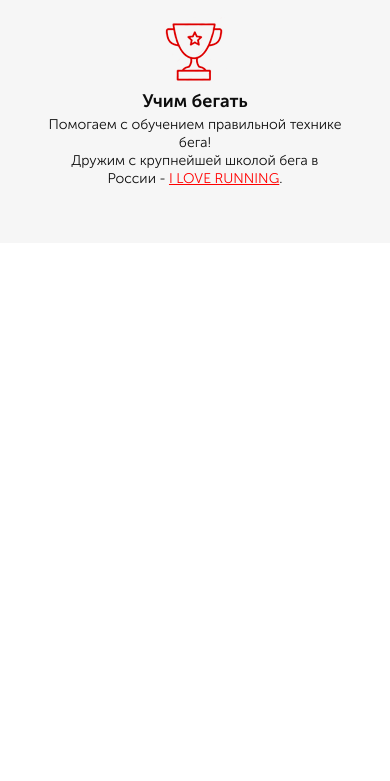
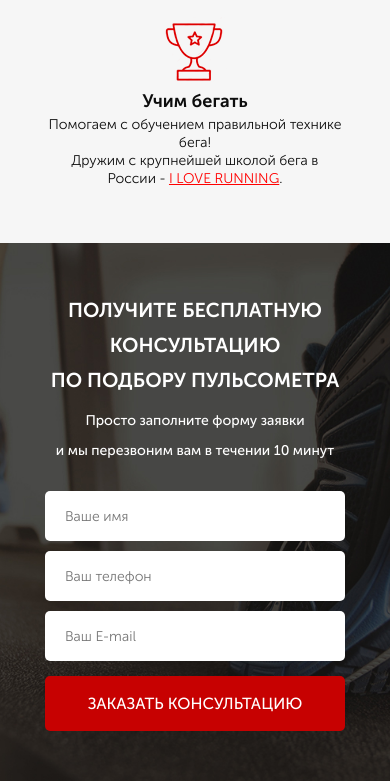
Before and after one commit to n3kk3ll/Pulse, a website: page src/index.html in a window 390 px wide. Shown: the part 1015-1796 px from the top of the page. Before the commit the page ends 1258 px from the top, so only its background shows below. Drawn offline with Linux system fonts and the light colour scheme.

Commit message:
added form block

```diff
--- a/src/index.html
+++ b/src/index.html
@@ -69,6 +69,7 @@
             </div>
         </div>
     </div>
+
     <div class="advantages">
         <div class="container">
             <h2 class="title advantages__title">
@@ -115,5 +116,26 @@
             </div>
         </div>
     </div>
+
+    <div class="consultation">
+        <div class="container">
+            <h2 class="title title_left">
+                Получите бесплатную консультацию<br>
+                по подбору пульсометра
+            </h2>
+            <div class="consultation__descr">
+                Просто заполните форму заявки <br>
+                и мы перезвоним вам в течении 10 минут
+            </div>
+
+            <form class="feed-form" action="#">
+                <input required type="text" name="name" placeholder="Ваше имя">
+                <input required type="number" name="phone" placeholder="Ваш телефон">
+                <input required type="email" name="email" placeholder="Ваш E-mail">
+                <button class="button button_submit">заказать кОНСУЛЬТАЦИЮ</button>
+            </form>
+
+        </div>
+    </div>
 </body>
 </html>
--- a/src/sass/base/_media.sass
+++ b/src/sass/base/_media.sass
@@ -1,4 +1,7 @@
 @media (max-width: 1200px)
+    .consultation
+        min-height: 600px
+        padding: 70px 0
 
 @media (max-width: 991px)
     .header
@@ -10,6 +13,13 @@
     .advantages
         &__item
             width: 33%
+    .consultation
+        .title
+            text-align: center
+        &__descr
+            text-align: center
+        .feed-form
+            margin: 36px auto 0
 
 @media (max-width: 767px)
     .md-visible
@@ -42,6 +52,16 @@
             margin-bottom: 20px
             &-header
                 margin-top: 5px
+    .consultation
+        min-height: 450px
+        padding: 50px 0
+        .title
+            line-height: 45px
+            font-size: 24px
+        &__descr
+            font-size: 16px
+        .feed-form
+            margin-top: 25px
 
 @media (max-width: 575px)
     .header
@@ -71,6 +91,17 @@
     .advantages
         &__item
             width: 80%
+    .consultation
+        .title
+            font-size: 20px
+            line-height: 35px
+        &__descr
+            font-size: 14px
+        .feed-form
+            button
+                width: 100%
+                height: 55px
+                font-size: 16px
 
 @media (max-width: 319px)
     .header
@@ -80,3 +111,11 @@
         width: 125px
         &_main
             width: 90%
+    .consultation
+        .title
+            font-size: 18px
+            line-height: 30px
+        &__descr
+            font-size: 12px
+        .feed-form
+            width: 100%
--- a/src/sass/blocks/_buttons.sass
+++ b/src/sass/blocks/_buttons.sass
@@ -16,3 +16,7 @@
         background-color: $main-color
         font-size: 16px
         line-height: 25px
+    &_submit
+        width: 100%
+        height: 55px
+        font-size: 16px
--- /dev/null
+++ b/src/sass/blocks/_consultation.sass
@@ -0,0 +1,10 @@
+.consultation
+    min-height: 680px
+    padding: 100px 0 108px
+    background: url(../img/consultation/__bg.jpg) center (center/cover) no-repeat
+    &__descr
+        margin-top: 8px
+        font-weight: 500
+        font-size: 20px
+        line-height: 30px
+        color: #FFFFFF
--- /dev/null
+++ b/src/sass/blocks/_forms.sass
@@ -0,0 +1,17 @@
+.feed-form
+    margin-top: 36px
+    display: flex
+    flex-direction: column
+    width: 300px
+    input
+        margin-bottom: 10px
+        height: 50px
+        border-radius: 5px
+        background-color: #fff
+        border: none
+        padding: 0 20px
+        font-weight: 300
+        font-size: 14px
+        color: #4B4B4B
+        &:nth-child(3)
+            margin-bottom: 15px
--- a/src/sass/blocks/_promo.sass
+++ b/src/sass/blocks/_promo.sass
@@ -1,7 +1,7 @@
 .promo
     min-height: 650px
     padding: 21px 0 93px
-    background: url(../../img/promo/__bg.jpg) center (center/cover) no-repeat
+    background: url(../img/promo/__bg.jpg) center (center/cover) no-repeat
     &__wrapper
         margin-top: 91px
         display: flex
--- a/src/sass/blocks/_titles.sass
+++ b/src/sass/blocks/_titles.sass
@@ -5,3 +5,7 @@
     text-align: center
     color: $text-black
     text-transform: uppercase
+    &_left
+        text-align: left
+        color: #fff
+        line-height: 54px
--- a/src/sass/style.sass
+++ b/src/sass/style.sass
@@ -4,6 +4,8 @@
 @import 'blocks/_buttons'
 @import 'blocks/_advantages'
 @import 'blocks/_titles'
+@import 'blocks/_consultation'
+@import 'blocks/_forms'
 @import 'base/_media'
 
 *
```
Also changed, not shown: src/css/style.min.css, src/img/consultation/__bg.jpg (added).
